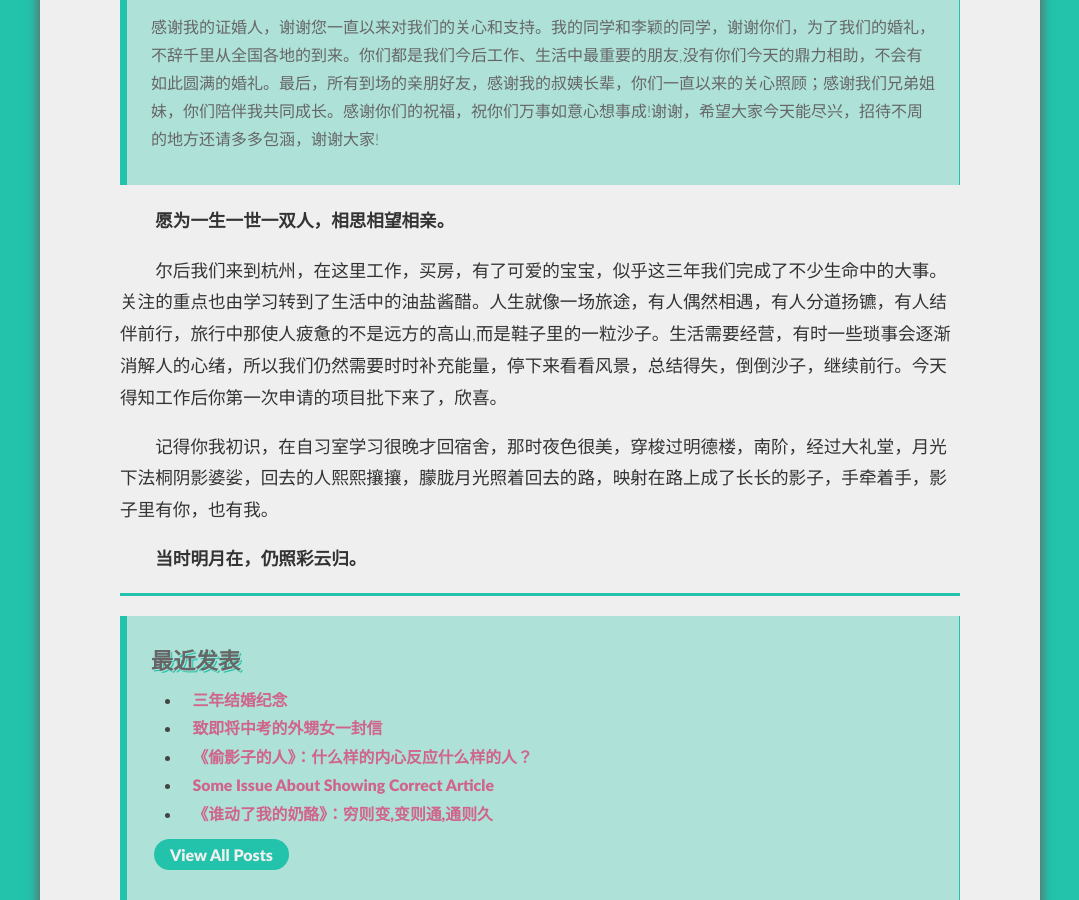
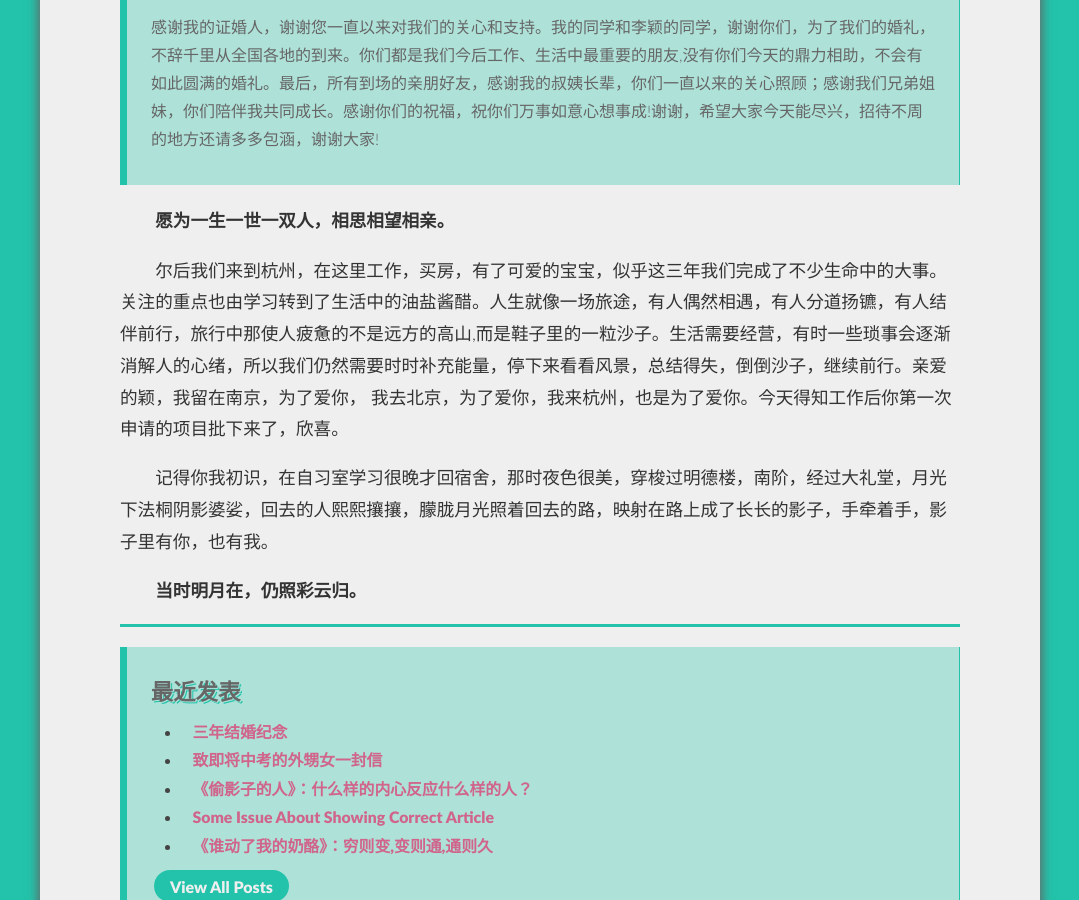
Before and after one commit to zwxscience/MyBlog, a Jekyll site: the page built from _posts/2016-07-13-three-years-marriage-memory.md, in a window 1280 px wide and 900 px high, scrolled down 2184 px. Shown: the whole window, without its empty margins (100-1179 px from the left). Built offline with Jekyll 4.4.1, drawn with Linux system fonts in a browser that asks for light colours; Markdown is read by kramdown in place of the engine named in the settings; comment, search, counter and statistics services are not loaded.

Commit message:
Update 2016-07-13-three-years-marriage-memory.md

```diff
--- a/_posts/2016-07-13-three-years-marriage-memory.md
+++ b/_posts/2016-07-13-three-years-marriage-memory.md
@@ -35,7 +35,8 @@ excerpt: 今天，与以往似乎没什么不同，和往常一样，有点风
 
 **愿为一生一世一双人，相思相望相亲。**
 
-尔后我们来到杭州，在这里工作，买房，有了可爱的宝宝，似乎这三年我们完成了不少生命中的大事。关注的重点也由学习转到了生活中的油盐酱醋。人生就像一场旅途，有人偶然相遇，有人分道扬镳，有人结伴前行，旅行中那使人疲惫的不是远方的高山,而是鞋子里的一粒沙子。生活需要经营，有时一些琐事会逐渐消解人的心绪，所以我们仍然需要时时补充能量，停下来看看风景，总结得失，倒倒沙子，继续前行。今天得知工作后你第一次申请的项目批下来了，欣喜。
+尔后我们来到杭州，在这里工作，买房，有了可爱的宝宝，似乎这三年我们完成了不少生命中的大事。关注的重点也由学习转到了生活中的油盐酱醋。人生就像一场旅途，有人偶然相遇，有人分道扬镳，有人结伴前行，旅行中那使人疲惫的不是远方的高山,而是鞋子里的一粒沙子。生活需要经营，有时一些琐事会逐渐消解人的心绪，所以我们仍然需要时时补充能量，停下来看看风景，总结得失，倒倒沙子，继续前行。亲爱的颖，我留在南京，为了爱你，
+我去北京，为了爱你，我来杭州，也是为了爱你。今天得知工作后你第一次申请的项目批下来了，欣喜。
 
 记得你我初识，在自习室学习很晚才回宿舍，那时夜色很美，穿梭过明德楼，南阶，经过大礼堂，月光下法桐阴影婆娑，回去的人熙熙攘攘，朦胧月光照着回去的路，映射在路上成了长长的影子，手牵着手，影子里有你，也有我。
 
```
